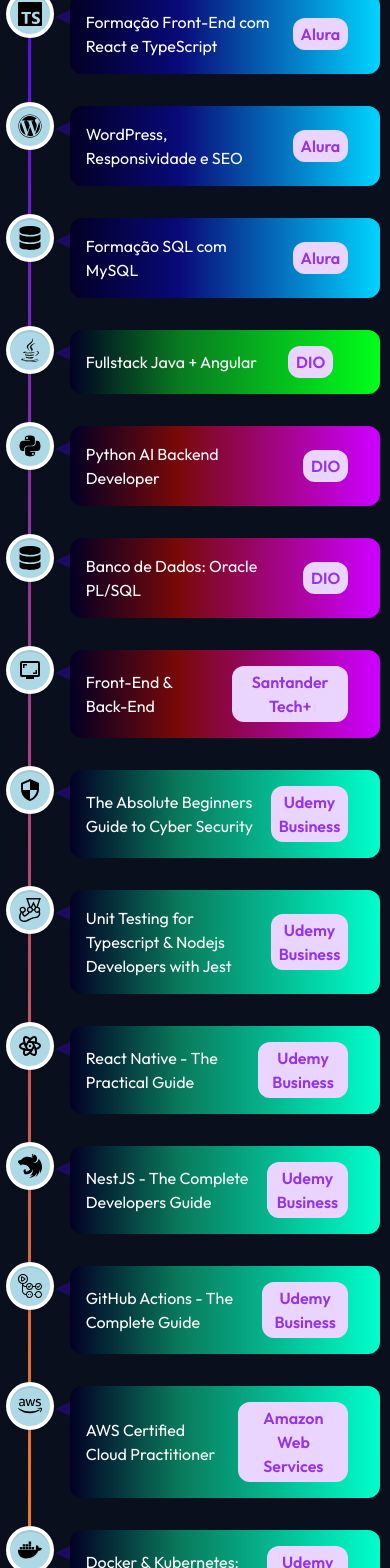
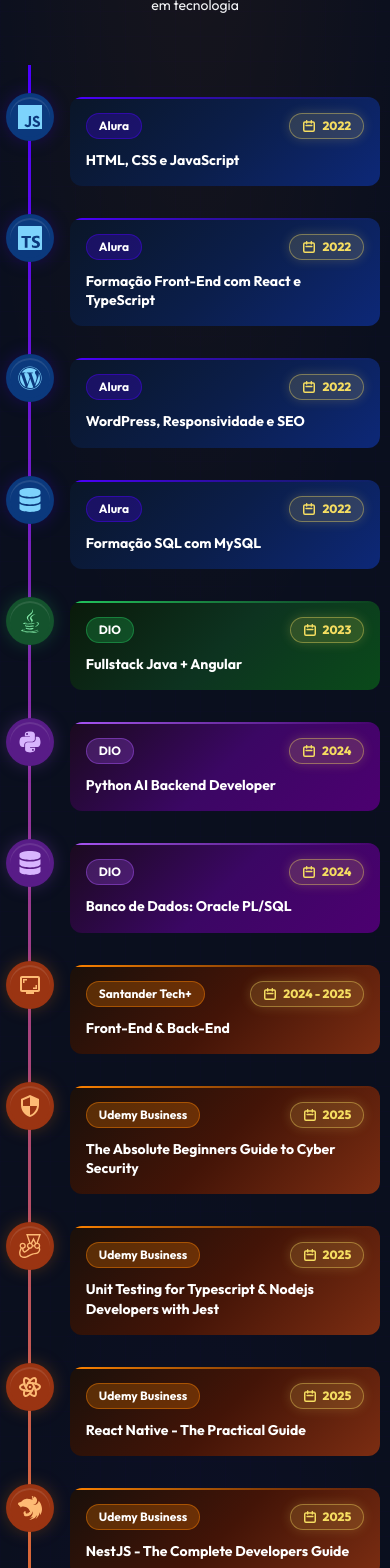
Before and after one commit to evandro-ribeiro/next-portfolio, a Next.js app: page / in a window 390 px wide. Shown: the part 4380-5948 px from the top of the page. Built offline with nearby package versions, Linux system fonts and the light colour scheme.

Commit message:
feat: refactor Certification components for improved theming and layout

```diff
--- a/src/components/certifications/certificationCard.tsx
+++ b/src/components/certifications/certificationCard.tsx
@@ -1,3 +1,5 @@
+"use client";
+
 import { VerticalTimelineElement } from "react-vertical-timeline-component";
 
 type CertificationCardProps = {
@@ -5,7 +7,10 @@
   subtitle: string;
   icon: React.ReactNode;
   date?: string;
-  backgroundColor?: string;
+  cardBackground?: string;
+  iconBg?: string;
+  iconColor?: string;
+  accent?: string;
 };
 
 export default function CertificationCard({
@@ -13,34 +18,67 @@
   subtitle,
   icon,
   date,
-  backgroundColor = "blue",
+  cardBackground = "linear-gradient(135deg, #0a1628, #0b1e4a)",
+  iconBg = "#0b397d",
+  iconColor = "#7dd3fc",
+  accent = "#4C00FF",
 }: CertificationCardProps) {
   return (
     <VerticalTimelineElement
       contentStyle={{
-        background: backgroundColor,
+        background: cardBackground,
         color: "#fff",
-        display: "flex",
-        gap: "1rem",
-        justifyContent: "space-between",
-        alignItems: "center",
-        padding: "1rem",
+        borderRadius: "16px",
+        padding: "0",
+        boxShadow: `0 4px 24px rgba(0,0,0,0.4), 0 0 0 1px rgba(255,255,255,0.05)`,
+        overflow: "hidden",
       }}
-      contentArrowStyle={{ borderRight: "15px solid  darkblue" }}
+      contentArrowStyle={{
+        borderRight: `12px solid ${iconBg}`,
+      }}
       iconStyle={{
-        background: "lightblue",
-        color: "#000",
-        visibility: "visible",
+        background: iconBg,
+        color: iconColor,
+        fontSize: "1.25rem",
+        boxShadow: `0 0 0 4px ${iconBg}, 0 0 20px ${accent}60, inset 0 2px 0 rgba(255,255,255,0.1)`,
       }}
       icon={icon}
-      date={date}
-      dateClassName="text-gray-100 text-lg"
       visible={true}
     >
-      <h3 className="vertical-timeline-element-title">{title}</h3>
-      <h4 className="vertical-timeline-element-subtitle text-purple-600 font-semibold bg-purple-200 rounded-xl py-1 px-2 text-center">
-        {subtitle}
-      </h4>
+      <div className="p-4 md:p-5 flex flex-col gap-3 relative">
+        {/* Gradient top bar */}
+        <div
+          className="absolute top-0 left-0 right-0 h-0.5"
+          style={{ background: `linear-gradient(90deg, ${accent}, transparent)` }}
+        />
+
+        {/* Header with Subtitle tag and Date pill */}
+        <div className="flex items-center justify-between gap-2 flex-wrap">
+          <div
+            className="inline-flex items-center px-3 py-1 rounded-full text-xs font-bold"
+            style={{
+              background: `${accent}40`,
+              border: `1px solid ${accent}70`,
+              color: "#ffffff",
+            }}
+          >
+            {subtitle}
+          </div>
+
+          {date && (
+            <span className="inline-flex items-center gap-1.5 px-3 py-1 rounded-full text-xs font-extrabold bg-[#F5DD61]/15 text-[#F5DD61] border border-[#F5DD61]/40 shadow-[0_0_12px_rgba(245,221,97,0.2)]">
+              <svg className="w-3.5 h-3.5 text-[#F5DD61]" fill="none" stroke="currentColor" viewBox="0 0 24 24">
+                <path strokeLinecap="round" strokeLinejoin="round" strokeWidth="2.5" d="M8 7V3m8 4V3m-9 8h10M5 21h14a2 2 0 002-2V7a2 2 0 00-2-2H5a2 2 0 00-2 2v12a2 2 0 002 2z" />
+              </svg>
+              {date}
+            </span>
+          )}
+        </div>
+
+        <h3 className="text-sm md:text-base font-bold text-white leading-snug">
+          {title}
+        </h3>
+      </div>
     </VerticalTimelineElement>
   );
 }
--- a/src/components/certifications/certificationSection.tsx
+++ b/src/components/certifications/certificationSection.tsx
@@ -1,153 +1,87 @@
 "use client";
 
-import { MdScreenshotMonitor, MdSecurity } from "react-icons/md";
 import { VerticalTimeline } from "react-vertical-timeline-component";
 import "react-vertical-timeline-component/style.min.css";
 import CertificationCard from "./certificationCard";
-import {
-  FaAws,
-  FaDatabase,
-  FaDocker,
-  FaJava,
-  FaPython,
-  FaWordpress,
-} from "react-icons/fa";
-import {
-  SiGithubactions,
-  SiJavascript,
-  SiJest,
-  SiNestjs,
-  SiTypescript,
-} from "react-icons/si";
-import { TbBrandReactNative } from "react-icons/tb";
+import SectionHeading from "@/components/ui/SectionHeading";
+import { CERTIFICATIONS } from "@/data/portfolioData";
+
+const themes: Record<string, { cardBg: string; iconBg: string; iconColor: string; accent: string }> = {
+  "2022": {
+    cardBg: "linear-gradient(135deg, #0a1628 0%, #0b1e4a 50%, #0d2878 100%)",
+    iconBg: "#0b397d",
+    iconColor: "#7dd3fc",
+    accent: "#4C00FF",
+  },
+  "2023": {
+    cardBg: "linear-gradient(135deg, #0a1a0a 0%, #0d3320 50%, #0a4a1a 100%)",
+    iconBg: "#14532d",
+    iconColor: "#86efac",
+    accent: "#22c55e",
+  },
+  "2024": {
+    cardBg: "linear-gradient(135deg, #1a0a1e 0%, #3b0764 50%, #4c0070 100%)",
+    iconBg: "#581c87",
+    iconColor: "#d8b4fe",
+    accent: "#a855f7",
+  },
+  "2025": {
+    cardBg: "linear-gradient(135deg, #1a100a 0%, #431407 50%, #7c2d12 100%)",
+    iconBg: "#9a3412",
+    iconColor: "#fdba74",
+    accent: "#ff8300",
+  },
+  "2024 - 2025": {
+    cardBg: "linear-gradient(135deg, #1a100a 0%, #431407 50%, #7c2d12 100%)",
+    iconBg: "#9a3412",
+    iconColor: "#fdba74",
+    accent: "#ff8300",
+  },
+};
+
+function getTheme(date: string) {
+  return themes[date] || themes["2022"];
+}
 
 export default function CertificationSection() {
-  const linearGradient2022 =
-    "linear-gradient(90deg,rgba(2, 0, 36, 1) 0%, rgba(9, 9, 121, 1) 35%, rgba(0, 212, 255, 1) 100%)";
-  const linearGradient2023 =
-    "linear-gradient(90deg,rgba(2, 0, 36, 1) 0%, rgba(9, 121, 33, 1) 35%, rgba(0, 255, 25, 1) 100%)";
-  const linearGradient2024 =
-    "linear-gradient(90deg,rgba(2, 0, 36, 1) 0%, rgba(121, 9, 9, 1) 35%, rgba(204, 0, 255, 1) 99%)";
-  const linearGradient2025 =
-    "linear-gradient(90deg,rgba(2, 0, 36, 1) 0%, rgba(9, 121, 91, 1) 35%, rgba(0, 255, 204, 1) 100%)";
+  return (
+    <section className="relative py-20 overflow-hidden" id="certificacoes">
+      {/* Background patterns */}
+      <div className="absolute inset-0 tech-grid-bg-sm opacity-20 pointer-events-none" />
+      <div className="absolute inset-0 bg-[radial-gradient(ellipse_60%_40%_at_50%_0%,rgba(255,131,0,0.06),transparent)] pointer-events-none" />
+      <div className="absolute inset-0 bg-[radial-gradient(ellipse_60%_40%_at_50%_100%,rgba(76,0,255,0.06),transparent)] pointer-events-none" />
 
-  return (
-    <section className="h-fit" id="certificacoes">
-      <h2 className="text-center font-bold text-4xl pt-10 text-transparent bg-clip-text bg-orange-gradient">
-        Certificações
-      </h2>
+      <div className="relative z-10">
+        <SectionHeading
+          overline="Formação"
+          title="Certificações"
+          subtitle="Uma jornada contínua de aprendizado e especialização em tecnologia"
+        />
+
         <VerticalTimeline
-        lineColor="#ff8300"
+          lineColor="transparent"
           layout="2-columns"
           animate={true}
           className="h-full"
         >
+          {CERTIFICATIONS.map((cert) => {
+            const theme = getTheme(cert.date);
+            return (
               <CertificationCard
-          title="HTML, CSS e JavaScript"
-          subtitle="Alura"
-          icon={<SiJavascript />}
-          date="2022"
-          backgroundColor={linearGradient2022}
+                key={cert.id}
+                title={cert.title}
+                subtitle={cert.subtitle}
+                icon={cert.icon}
+                date={cert.date}
+                cardBackground={theme.cardBg}
+                iconBg={theme.iconBg}
+                iconColor={theme.iconColor}
+                accent={theme.accent}
               />
-        <CertificationCard
-          title="Formação Front-End com React e TypeScript"
-          subtitle="Alura"
-          icon={<SiTypescript />}
-          date="2022"
-          backgroundColor={linearGradient2022}
-        />
-        <CertificationCard
-          title="WordPress, Responsividade e SEO"
-          subtitle="Alura"
-          icon={<FaWordpress />}
-          date="2022"
-          backgroundColor={linearGradient2022}
-        />
-        <CertificationCard
-          title="Formação SQL com MySQL"
-          subtitle="Alura"
-          icon={<FaDatabase />}
-          date="2022"
-          backgroundColor={linearGradient2022}
-        />
-        <CertificationCard
-          title="Fullstack Java + Angular"
-          subtitle="DIO"
-          icon={<FaJava />}
-          date="2023"
-          backgroundColor={linearGradient2023}
-        />
-        <CertificationCard
-          title="Python AI Backend Developer"
-          subtitle="DIO"
-          icon={<FaPython />}
-          date="2024"
-          backgroundColor={linearGradient2024}
-        />
-        <CertificationCard
-          title="Banco de Dados: Oracle PL/SQL"
-          subtitle="DIO"
-          icon={<FaDatabase />}
-          date="2024"
-          backgroundColor={linearGradient2024}
-        />
-        <CertificationCard
-          title="Front-End & Back-End"
-          subtitle="Santander Tech+"
-          icon={<MdScreenshotMonitor />}
-          date="2024 - 2025"
-          backgroundColor={linearGradient2024}
-        />
-        <CertificationCard
-          title="The Absolute Beginners Guide to Cyber Security"
-          subtitle="Udemy Business"
-          icon={<MdSecurity />}
-          date="2025"
-          backgroundColor={linearGradient2025}
-        />
-        <CertificationCard
-          title="Unit Testing for Typescript & Nodejs Developers with Jest"
-          subtitle="Udemy Business"
-          icon={<SiJest />}
-          date="2025"
-          backgroundColor={linearGradient2025}
-        />
-        <CertificationCard
-          title="React Native - The Practical Guide"
-          subtitle="Udemy Business"
-          icon={<TbBrandReactNative />}
-          date="2025"
-          backgroundColor={linearGradient2025}
-        />
-        <CertificationCard
-          title="NestJS - The Complete Developers Guide"
-          subtitle="Udemy Business"
-          icon={<SiNestjs />}
-          date="2025"
-          backgroundColor={linearGradient2025}
-        />
-        <CertificationCard
-          title="GitHub Actions - The Complete Guide"
-          subtitle="Udemy Business"
-          icon={<SiGithubactions />}
-          date="2025"
-          backgroundColor={linearGradient2025}
-        />
-        <CertificationCard
-          title="AWS Certified Cloud Practitioner"
-          subtitle="Amazon Web Services"
-          icon={<FaAws />}
-          date="2025"
-          backgroundColor={linearGradient2025}
-        />
-        <CertificationCard
-          title="Docker & Kubernetes: The Practical Guide"
-          subtitle="Udemy Business"
-          icon={<FaDocker />}
-          date="2025"
-          backgroundColor={linearGradient2025}
-        />
+            );
+          })}
         </VerticalTimeline>
+      </div>
     </section>
   );
 }
```
Lines whose indentation alone changed are shown as unchanged.
